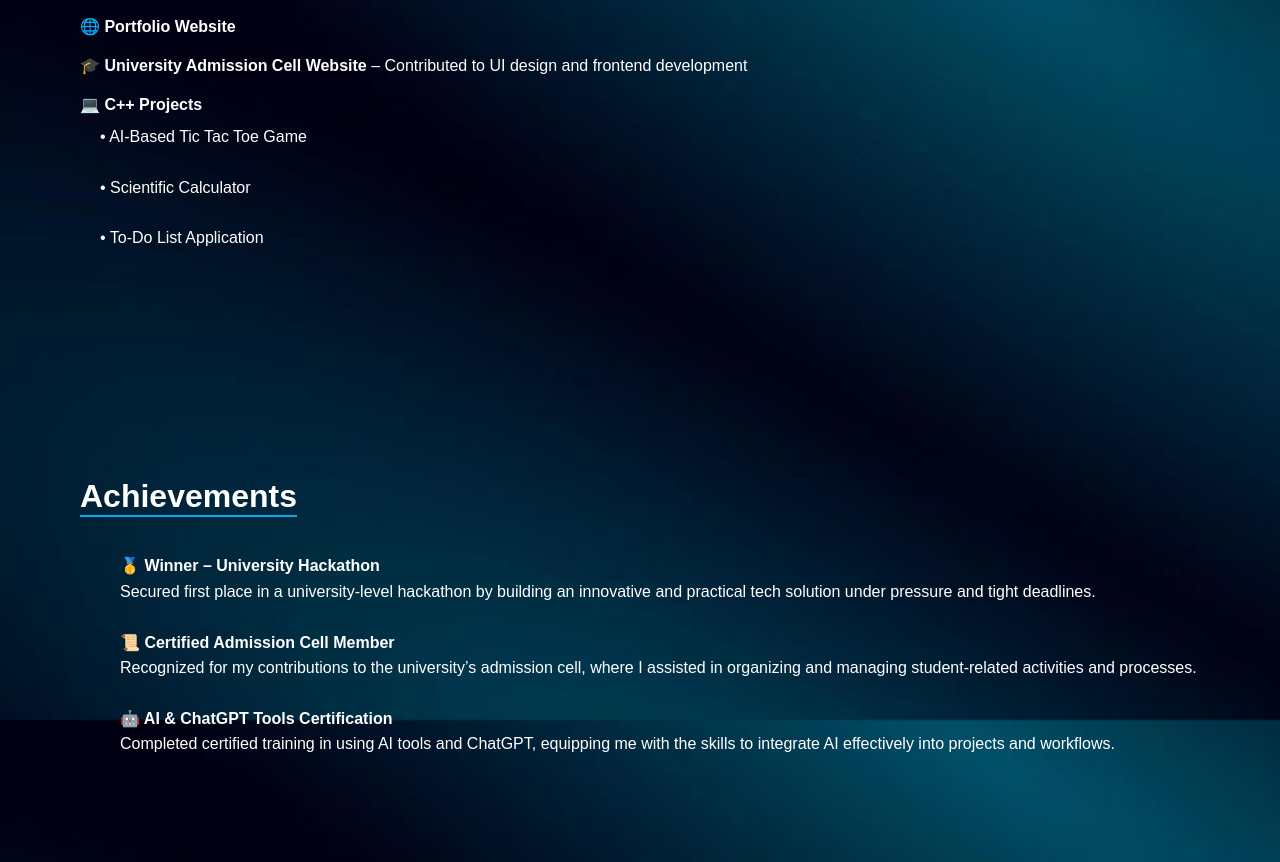
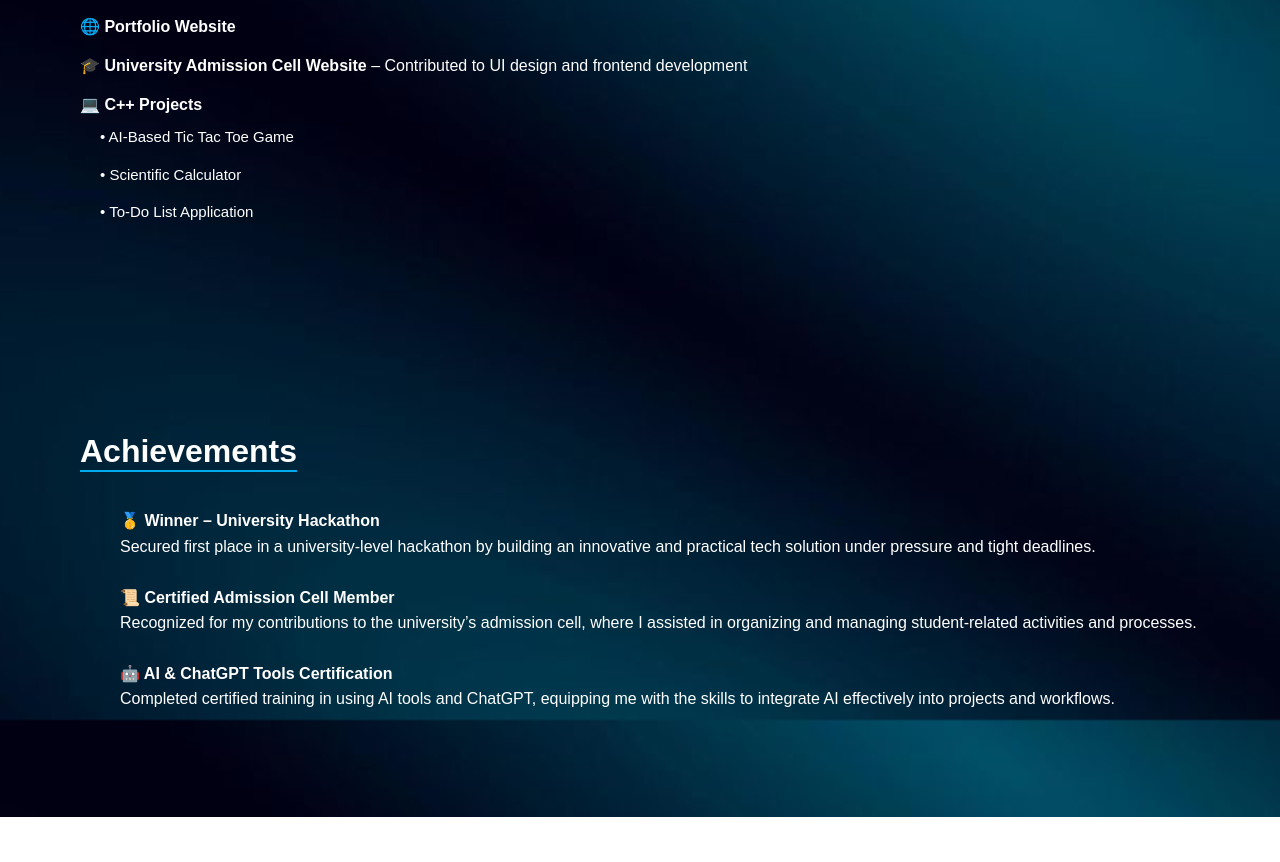
Before and after one commit to madhuri2006/My-portfolio, a plain HTML site: page index.html in a window 1280 px wide. Shown: the part 2480-3342 px from the top of the page. After the commit the page ends 3297 px from the top, so only its background shows below. Drawn offline with Linux system fonts and the light colour scheme; files whose address does not match are found by name.

Commit message:
Update style.css

```diff
--- a/style.css
+++ b/style.css
@@ -278,3 +278,27 @@ ul {
   transform: scale(1.05);
   font-size: 18px; /* Optional: makes text a bit larger */
 }
+
+
+.projects-list ul {
+  list-style-type: none; /* or keep disc if you like bullets */
+  padding-left: 20px;
+  margin: 10px 0;
+}
+
+.projects-list ul li {
+  margin-bottom: 12px;
+}
+
+.projects-list ul li a {
+  color: white;
+  font-size: 15px;
+  text-decoration: none;
+  display: inline-block;
+  transition: transform 0.3s, color 0.3s;
+}
+
+.projects-list ul li a:hover {
+  transform: scale(1.05);
+  color: #00aced;
+}
```
